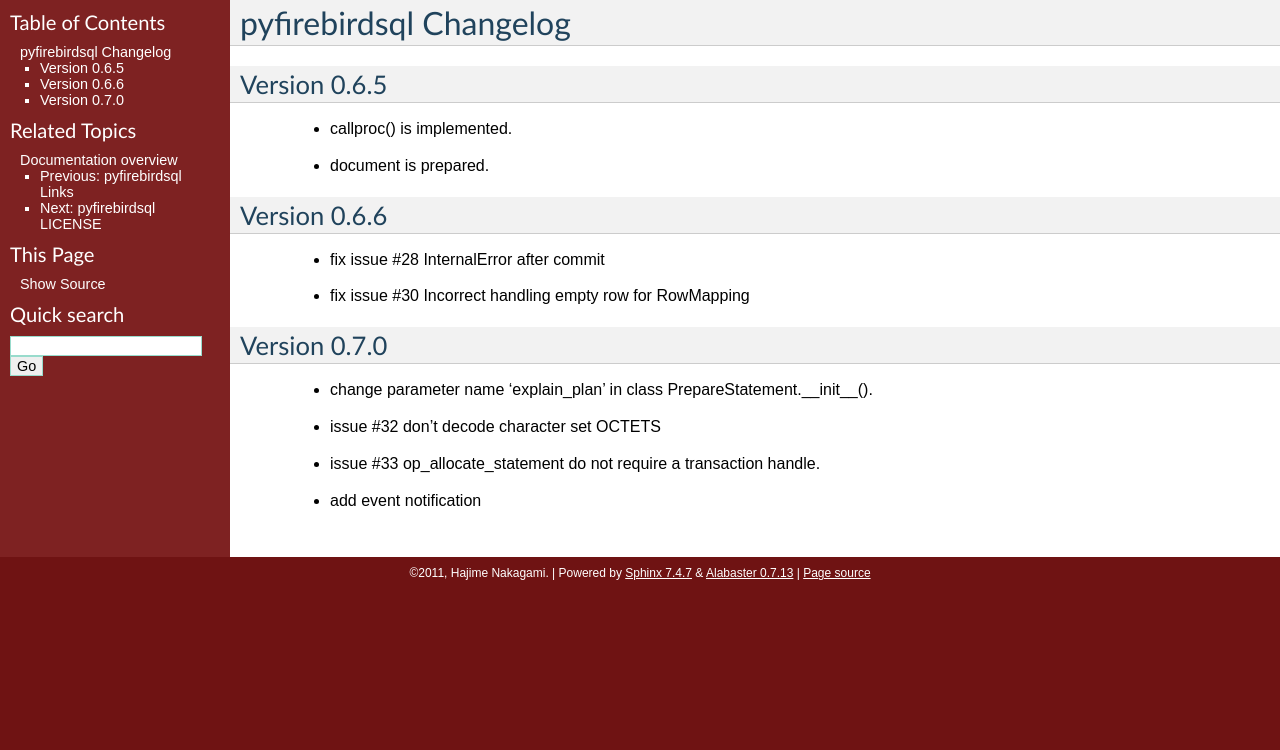
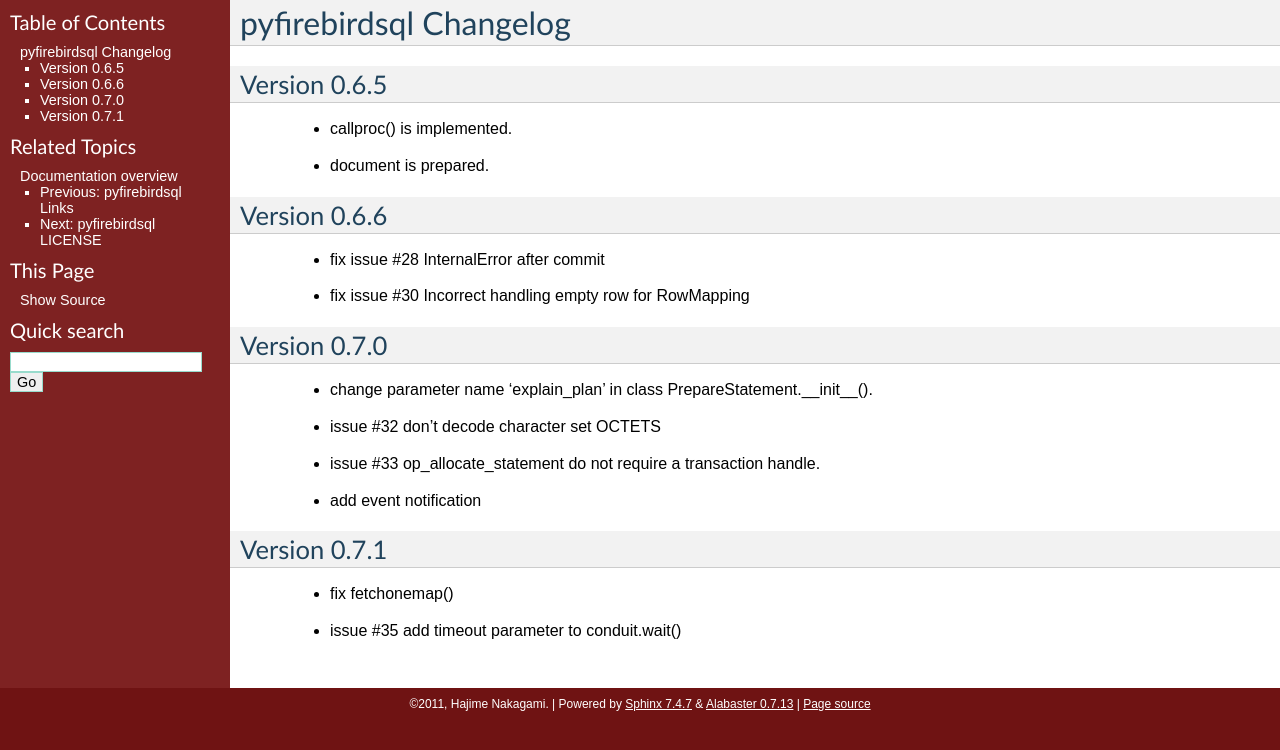
Before and after one commit to nakagami/pyfirebirdsql, a Sphinx documentation site: the page built from sphinx/changelog.txt, in a window 1280 px wide. Shown: the top 750 px of the page. Built offline with Sphinx 7.4.7, drawn with Linux system fonts in a browser that asks for light colours.

Commit message:
add changelog

```diff
--- a/sphinx/changelog.txt
+++ b/sphinx/changelog.txt
@@ -21,3 +21,9 @@ Version 0.7.0
    - issue #32 don't decode character set OCTETS
    - issue #33 op_allocate_statement do not require a transaction handle.
    - add event notification
+
+Version 0.7.1
+=============
+
+   - fix fetchonemap()
+   - issue #35 add timeout parameter to conduit.wait()
```
